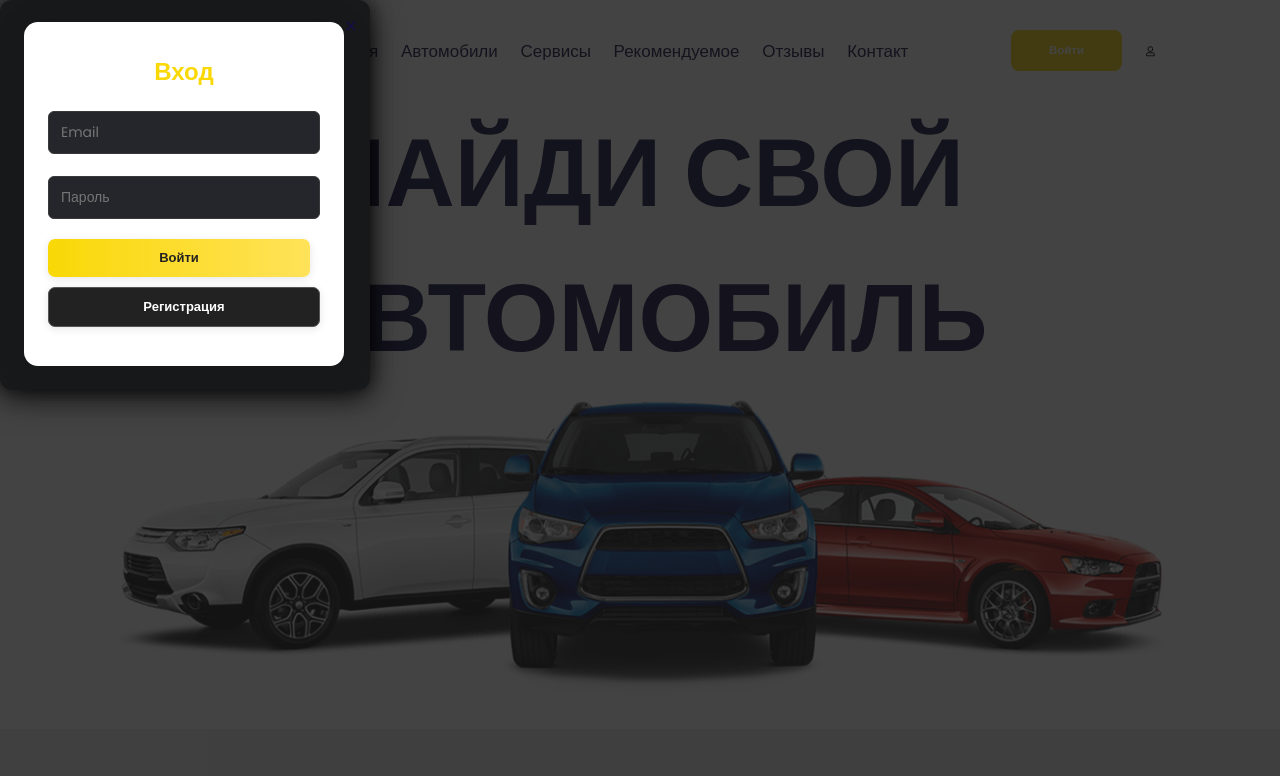
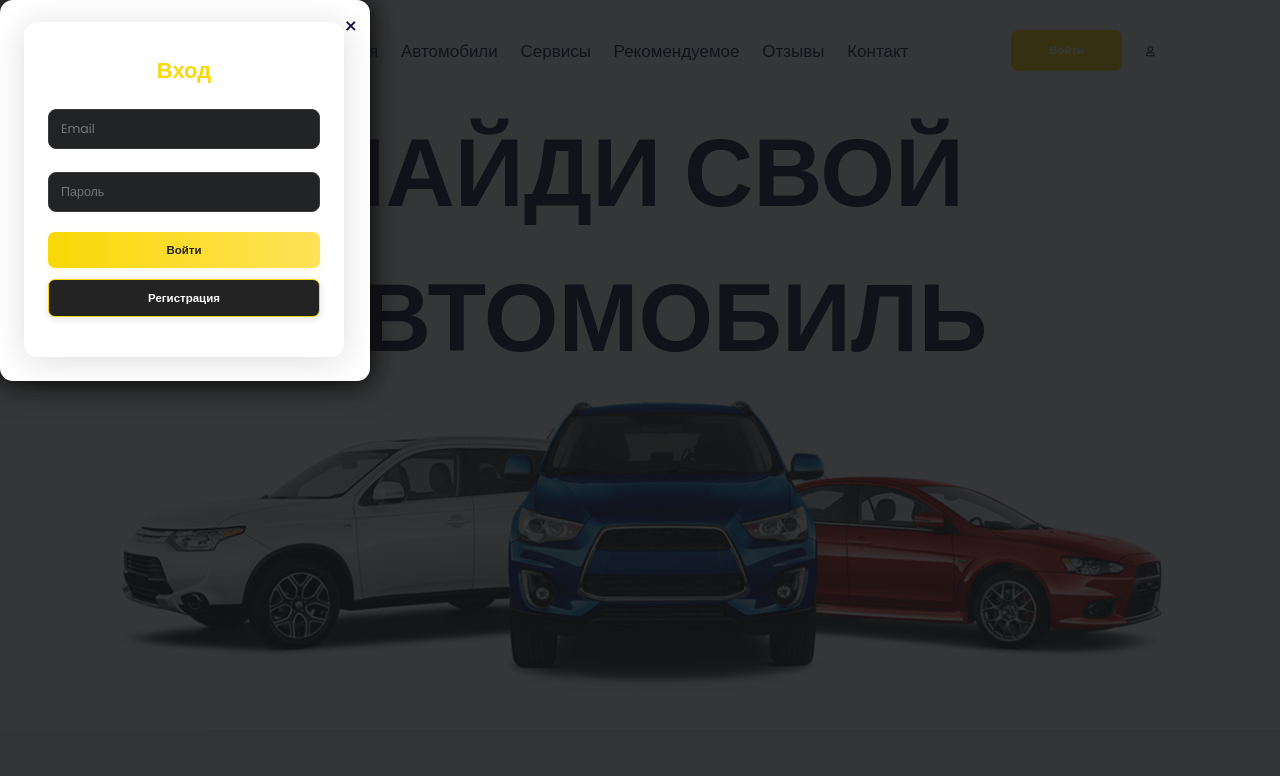
Before and after one commit to Timka2123/autopro.github.io, a website: page index.html in a window 1280 px wide. Both pictures are taken after a click on the button "Войти". Shown: the top 776 px of the page. Drawn offline with nearby package versions, Linux system fonts and the light colour scheme; no server answers.

Commit message:
deploy: 2b8876fcc8f2e64003a2208a3621d7567baad1d3

```diff
--- a/style.css
+++ b/style.css
@@ -1724,46 +1724,53 @@ section{
   position: fixed;
   left: 0; top: 0;
   width: 100vw; height: 100vh;
-  background: rgba(20,20,20, 0.8); /* тёмный полупрозрачный фон */
+  background: rgba(18, 19, 20, 0.85); /* Полупрозрачный тёмный фон */
   display: flex;
   align-items: center;
   justify-content: center;
-  z-index: 9999;
+  z-index: 10010;
 }
 .auth-modal-content {
-  background: #18191a; /* основной фон сайта! */
+  background: #18191a; /* Цвет основного сайта */
   color: #fff;
-  border-radius: 1.2rem;
-  box-shadow: 0 0 20px 0 #000a, 0 8px 32px #000a;
+  border-radius: 1.3rem;
+  box-shadow: 0 2px 32px #000b, 0 0 16px 0 #232323;
   padding: 2.2rem 2.4rem 2.4rem 2.4rem;
+  min-width: 330px;
+  width: 98vw;
   max-width: 370px;
-  width: 96vw;
-  min-width: 270px;
   text-align: center;
   position: relative;
 }
 .auth-modal-content h2 {
-  font-size: 2.4rem;
-  color: #f9d806; /* Жёлтый цвет как на сайте */
+  font-size: 2.2rem;
+  color: #f9d806; /* Жёлтый */
   margin-bottom: 1.2rem;
 }
 .auth-modal-content input[type="email"],
 .auth-modal-content input[type="password"] {
   width: 100%;
   padding: 1rem 1.2rem;
-  border-radius: 0.6rem;
+  border-radius: 0.8rem;
   border: 1px solid #393939;
-  margin-bottom: 1.2rem;
-  font-size: 1.4rem;
-  background: #24262b;
+  margin-bottom: 1.3rem;
+  font-size: 1.25rem;
+  background: #222325;
   color: #fff;
   box-sizing: border-box;
-}
+  transition: border 0.15s;
+}
+
+.auth-modal-content input:focus {
+  border: 1.5px solid #f9d806;
+  outline: none;
+}
+
 .auth-actions {
   display: flex;
   flex-direction: column;
-  gap: 1rem;
-  margin-top: 0.8rem;
+  gap: 1.1rem;
+  margin-top: 0.7rem;
 }
 .btn.yellow {
   background: linear-gradient(90deg, #f9d806 0%, #ffe259 100%);
@@ -1771,10 +1778,18 @@ section{
   font-weight: 600;
   border: none;
   border-radius: 0.7rem;
-  font-size: 1.3rem;
-  padding: 0.9rem 1.2rem;
+  font-size: 1.15rem;
+  padding: 0.95rem 0;
   cursor: pointer;
-}
+  width: 100%;
+  transition: box-shadow 0.13s, background 0.13s;
+  box-shadow: 0 3px 9px #f9d8061f;
+}
+
+.btn.yellow:hover {
+  background: linear-gradient(90deg, #ffe259 0%, #f9d806 100%);
+}
+
 .btn.btn-alt {
   background: #393939;
   color: #fff;
@@ -1782,9 +1797,10 @@ section{
 }
 .auth-message {
   min-height: 1.5rem;
-  margin-top: 0.6rem;
+  margin-top: 0.7rem;
   color: #e74c3c;
-  font-size: 1.2rem;
+  font-size: 1.13rem;
+  text-align: center;
 }
 .close {
   position: absolute;
@@ -1795,7 +1811,7 @@ section{
   cursor: pointer;
   background: none;
   border: none;
-  z-index: 1001;
+  z-index: 101;
 }
 @media (max-width: 500px) {
   .auth-modal-content {
@@ -1807,12 +1823,28 @@ section{
 }
 
 .btn.btn-alt, .auth-modal-content .btn:not(.yellow) {
-  background: #222;
+   background: #232323;
   color: #fff;
-  border: 1px solid #555;
+  border: 1.5px solid #f9d806;
   font-weight: 600;
   border-radius: 0.7rem;
-  font-size: 1.3rem;
-  padding: 0.9rem 1.2rem;
+  font-size: 1.15rem;
+  padding: 0.95rem 0;
   cursor: pointer;
-}
+  width: 100%;
+  transition: box-shadow 0.13s, background 0.13s;
+}
+
+.btn.btn-alt:hover {
+  background: #292929;
+}
+
+@media (prefers-color-scheme: light) {
+  .auth-modal-content {
+    background: #fff;
+    color: #18191a;
+  }
+  .btn.yellow {
+    color: #222;
+  }
+}
```
Also changed, not shown: index.html (+1 -0 lines).
